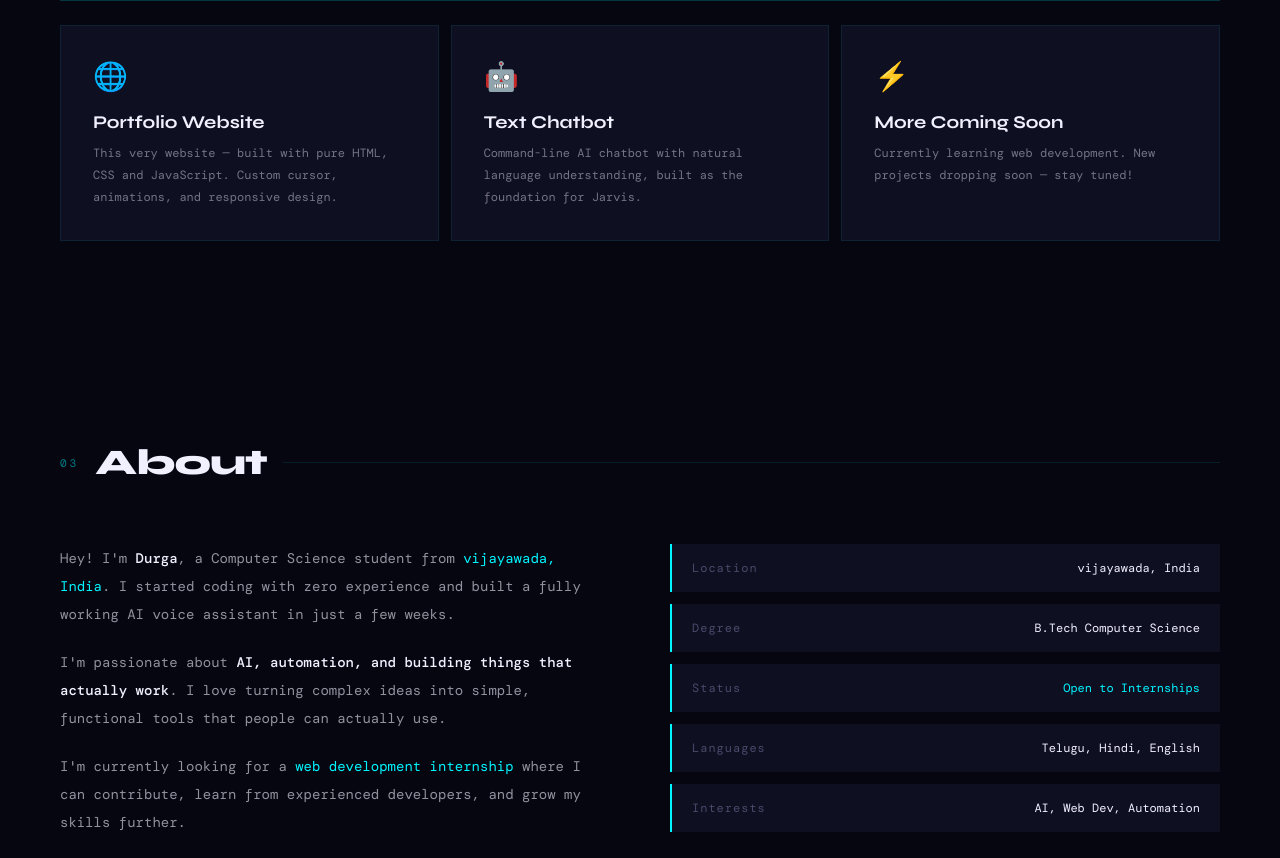
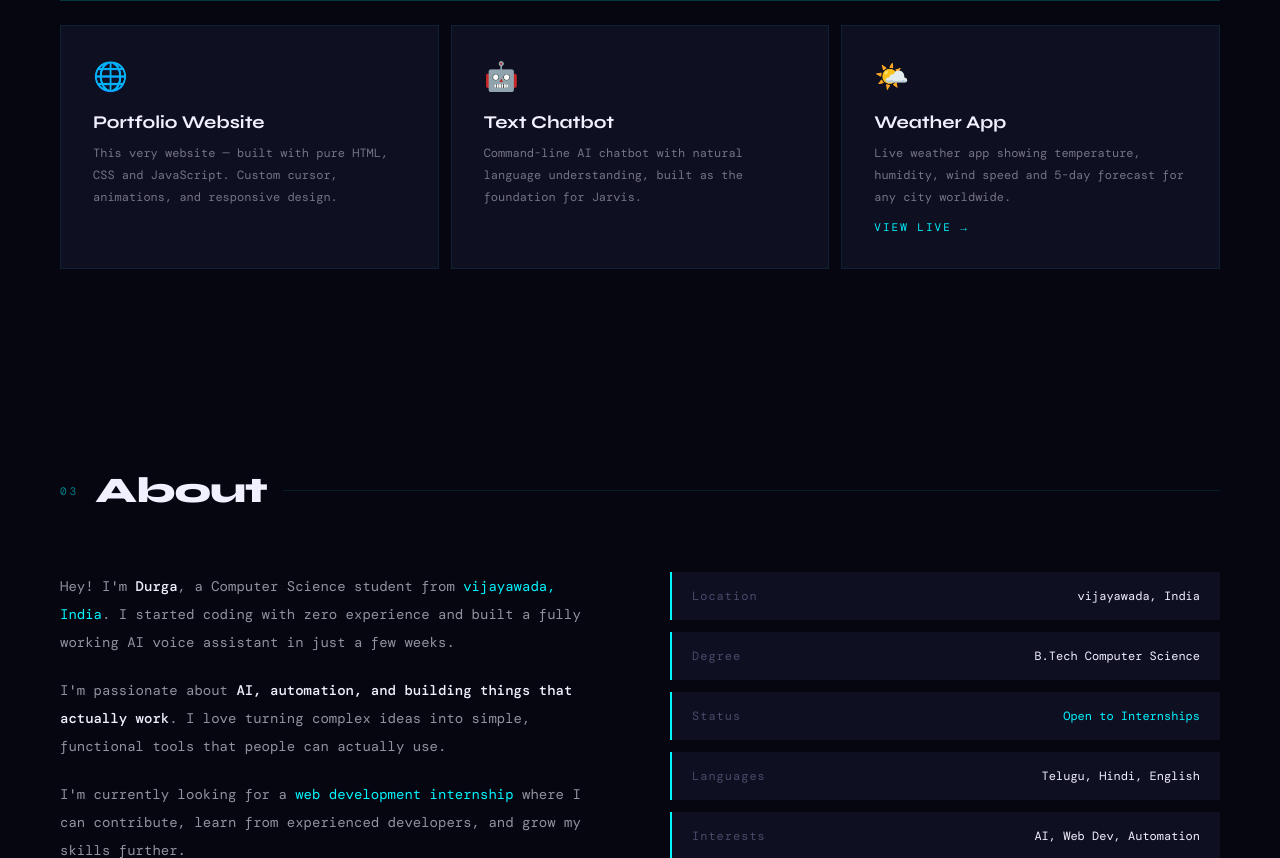
Before and after one commit to durgavemula/durgavemula.github.io, a plain HTML site: page index.html in a window 1280 px wide. Shown: the part 2018-2876 px from the top of the page. Drawn offline with nearby package versions, Linux system fonts and the light colour scheme; a web font is replaced by a local one.

Commit message:
Update index.html

```diff
--- a/index.html
+++ b/index.html
@@ -731,9 +731,13 @@ footer {
       <p class="card-desc">Command-line AI chatbot with natural language understanding, built as the foundation for Jarvis.</p>
     </div>
     <div class="project-card">
-      <div class="card-icon">⚡</div>
-      <div class="card-title">More Coming Soon</div>
-      <p class="card-desc">Currently learning web development. New projects dropping soon — stay tuned!</p>
+    <div class="card-icon">🌤️</div>
+<div class="card-title">Weather App</div>
+<p class="card-desc">Live weather app showing temperature, humidity, wind speed and 5-day forecast for any city worldwide.</p>
+<a href="https://6a142b3d7d26a38d5b4caf80--eloquent-fenglisu-609723.netlify.app/"
+   target="_blank" class="project-link" style="margin-top:12px;display:inline-flex;">
+  View Live →
+</a>
     </div>
   </div>
 </section>
```
